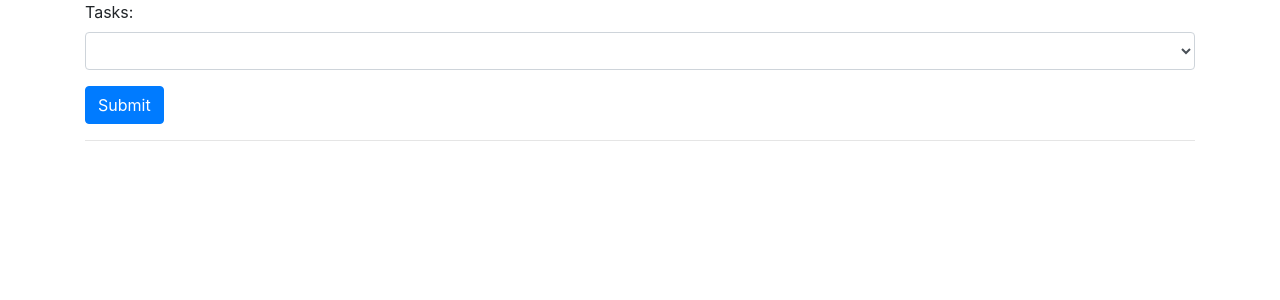
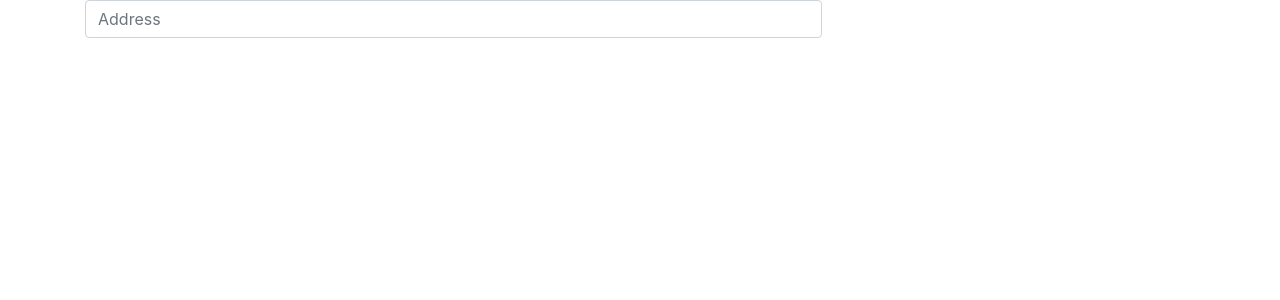
Before and after one commit to UniquelySimilar/vue-sandbox, a Vue app: page / in a window 1280 px wide. Shown: the top 300 px of the page. Built offline with nearby package versions, Linux system fonts and the light colour scheme.

Commit message:
InputMax component

```diff
--- a/src/App.vue
+++ b/src/App.vue
@@ -1,16 +1,16 @@
 <template>
   <div id="app" class="container">
-    <reporter-tickets :dev="[]" />
+    <input-max />
   </div>
 </template>
 
 <script>
-  import ReporterTickets from '@/components/vue-help-forum/ReporterTickets'
+  import InputMax from '@/components/ui/InputMax'
 
   export default {
     name: 'App',
     components: {
-      ReporterTickets
+      InputMax
     }
   }
 </script>
--- /dev/null
+++ b/src/components/ui/InputMax.vue
@@ -0,0 +1,53 @@
+<template>
+  <div class="input-max">
+    <div class="form-row">
+        <div class="col-md-8">
+          <input class="form-control" type="text" placeholder="Address"
+            v-model="address" @keyup="updateAddress">
+        </div>
+        <div class="col-md-4">
+          <span v-if="displayWarning" class="error-msg">* You can only enter {{ maxLength }} characters</span>
+        </div>
+    </div>
+  </div>
+</template>
+
+<script>
+  export default {
+    data() {
+      return {
+        address: '',
+        previousAddress: '',
+        maxLength: 15,
+        displayWarning: false
+      }
+    },
+    methods: {
+      updateAddress(event) {
+        let newValue = event.target.value;
+        // NOTE: Ultimately doesn't seem to be needed here, but leaving for reference
+        // if (event.key == 'Backspace' || event.key == 'Delete') {
+        //   this.address = newValue;
+        //   this.previousAddress = newValue;
+        //   this.displayWarning = false;
+        // }
+        if (newValue.length > this.maxLength) {
+          event.preventDefault()
+          this.address = this.previousAddress;
+          this.displayWarning = true;
+        }
+        else {
+          this.address = newValue;
+          this.previousAddress = newValue;
+          this.displayWarning = false;
+        }
+      }
+    }
+  }
+</script>
+
+<style scoped>
+  .error-msg {
+    color: red;
+  }
+</style>
```
